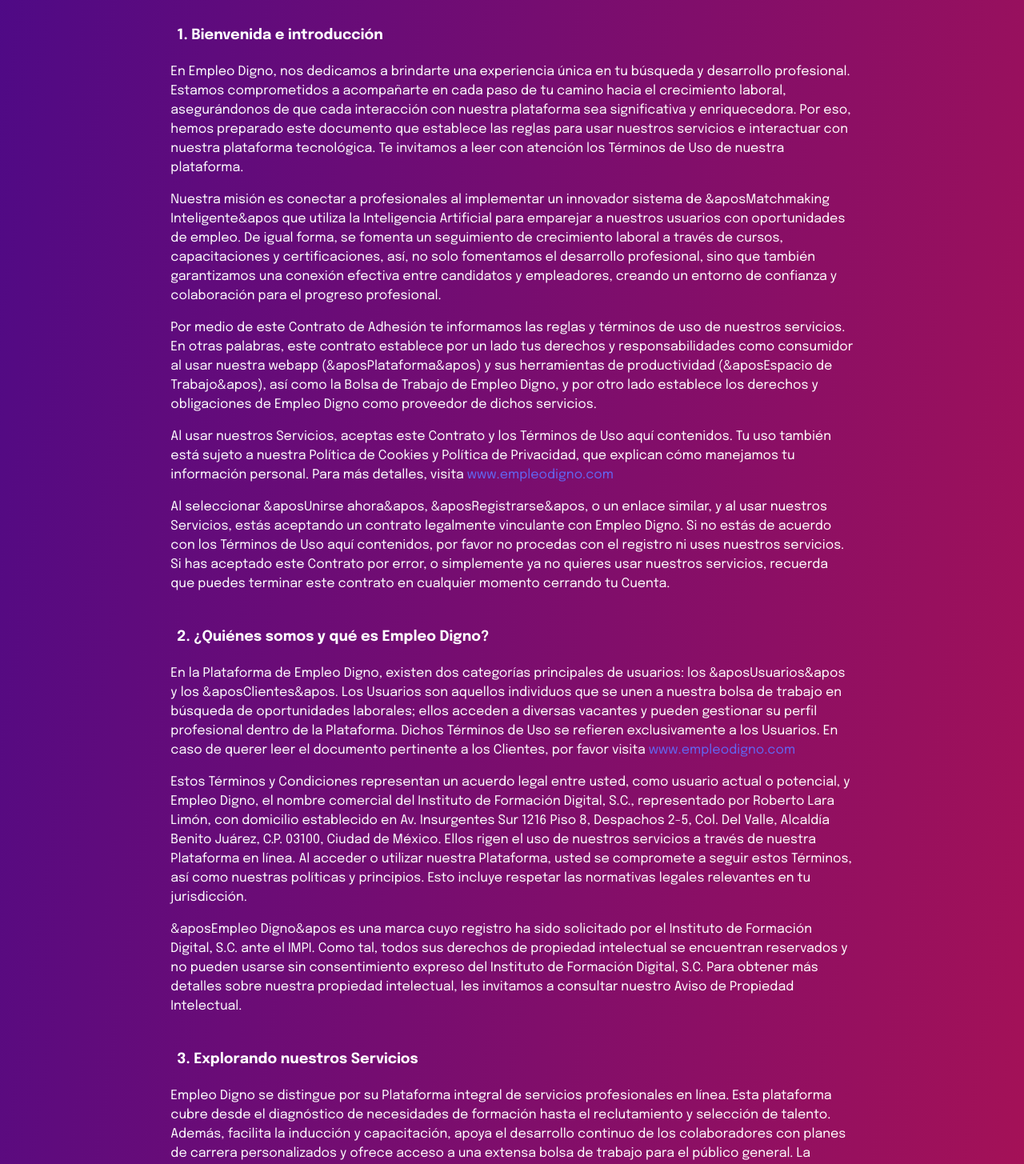
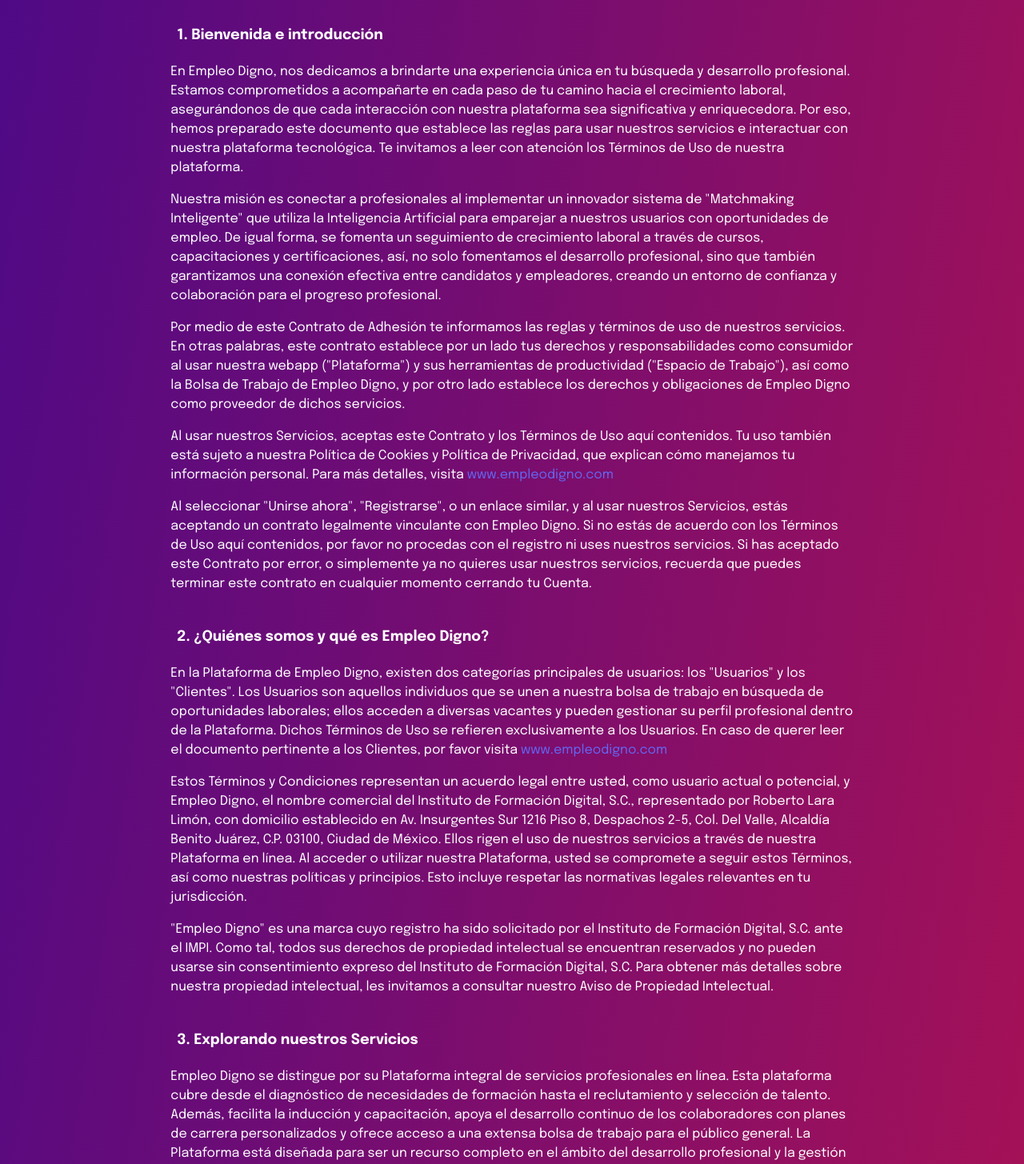
Before and after one commit to LinkTo-ThePast/landing-page-dev, a Next.js app: page /landing-page-dev/terms_of_service in a window 1280 px wide. Shown: the part 734-2189 px from the top of the page at 80% size. Built offline with nearby package versions, Linux system fonts and the light colour scheme.

Commit message:
fixing escape characters in terms component

```diff
--- a/app/components/terms_of_service/Terms.tsx
+++ b/app/components/terms_of_service/Terms.tsx
@@ -84,7 +84,7 @@
           </p>
           <p>
             Nuestra misión es conectar a profesionales al implementar un
-            innovador sistema de &aposMatchmaking Inteligente&apos que utiliza
+            innovador sistema de &quot;Matchmaking Inteligente&quot; que utiliza
             la Inteligencia Artificial para emparejar a nuestros usuarios con
             oportunidades de empleo. De igual forma, se fomenta un seguimiento
             de crecimiento laboral a través de cursos, capacitaciones y
@@ -97,8 +97,8 @@
             Por medio de este Contrato de Adhesión te informamos las reglas y
             términos de uso de nuestros servicios. En otras palabras, este
             contrato establece por un lado tus derechos y responsabilidades como
-            consumidor al usar nuestra webapp (&aposPlataforma&apos) y sus
-            herramientas de productividad (&aposEspacio de Trabajo&apos), así
+            consumidor al usar nuestra webapp (&quot;Plataforma&quot;) y sus
+            herramientas de productividad (&quot;Espacio de Trabajo&quot;), así
             como la Bolsa de Trabajo de Empleo Digno, y por otro lado establece
             los derechos y obligaciones de Empleo Digno como proveedor de dichos
             servicios.
@@ -116,8 +116,8 @@
             </a>
           </p>
           <p>
-            Al seleccionar &aposUnirse ahora&apos, &aposRegistrarse&apos, o un
-            enlace similar, y al usar nuestros Servicios, estás aceptando un
+            Al seleccionar &quot;Unirse ahora&quot;, &quot;Registrarse&quot;, o
+            un enlace similar, y al usar nuestros Servicios, estás aceptando un
             contrato legalmente vinculante con Empleo Digno. Si no estás de
             acuerdo con los Términos de Uso aquí contenidos, por favor no
             procedas con el registro ni uses nuestros servicios. Si has aceptado
@@ -129,8 +129,8 @@
         <ContentItem title="¿Quiénes somos y qué es Empleo Digno?" index="2">
           <p>
             En la Plataforma de Empleo Digno, existen dos categorías principales
-            de usuarios: los &aposUsuarios&apos y los &aposClientes&apos. Los
-            Usuarios son aquellos individuos que se unen a nuestra bolsa de
+            de usuarios: los &quot;Usuarios&quot; y los &quot;Clientes&quot;.
+            Los Usuarios son aquellos individuos que se unen a nuestra bolsa de
             trabajo en búsqueda de oportunidades laborales; ellos acceden a
             diversas vacantes y pueden gestionar su perfil profesional dentro de
             la Plataforma. Dichos Términos de Uso se refieren exclusivamente a
@@ -156,13 +156,13 @@
             respetar las normativas legales relevantes en tu jurisdicción.
           </p>
           <p>
-            &aposEmpleo Digno&apos es una marca cuyo registro ha sido solicitado
-            por el Instituto de Formación Digital, S.C. ante el IMPI. Como tal,
-            todos sus derechos de propiedad intelectual se encuentran reservados
-            y no pueden usarse sin consentimiento expreso del Instituto de
-            Formación Digital, S.C. Para obtener más detalles sobre nuestra
-            propiedad intelectual, les invitamos a consultar nuestro Aviso de
-            Propiedad Intelectual.
+            &quot;Empleo Digno&quot; es una marca cuyo registro ha sido
+            solicitado por el Instituto de Formación Digital, S.C. ante el IMPI.
+            Como tal, todos sus derechos de propiedad intelectual se encuentran
+            reservados y no pueden usarse sin consentimiento expreso del
+            Instituto de Formación Digital, S.C. Para obtener más detalles sobre
+            nuestra propiedad intelectual, les invitamos a consultar nuestro
+            Aviso de Propiedad Intelectual.
           </p>
         </ContentItem>
         <ContentItem title="Explorando nuestros Servicios" index="3">
```
